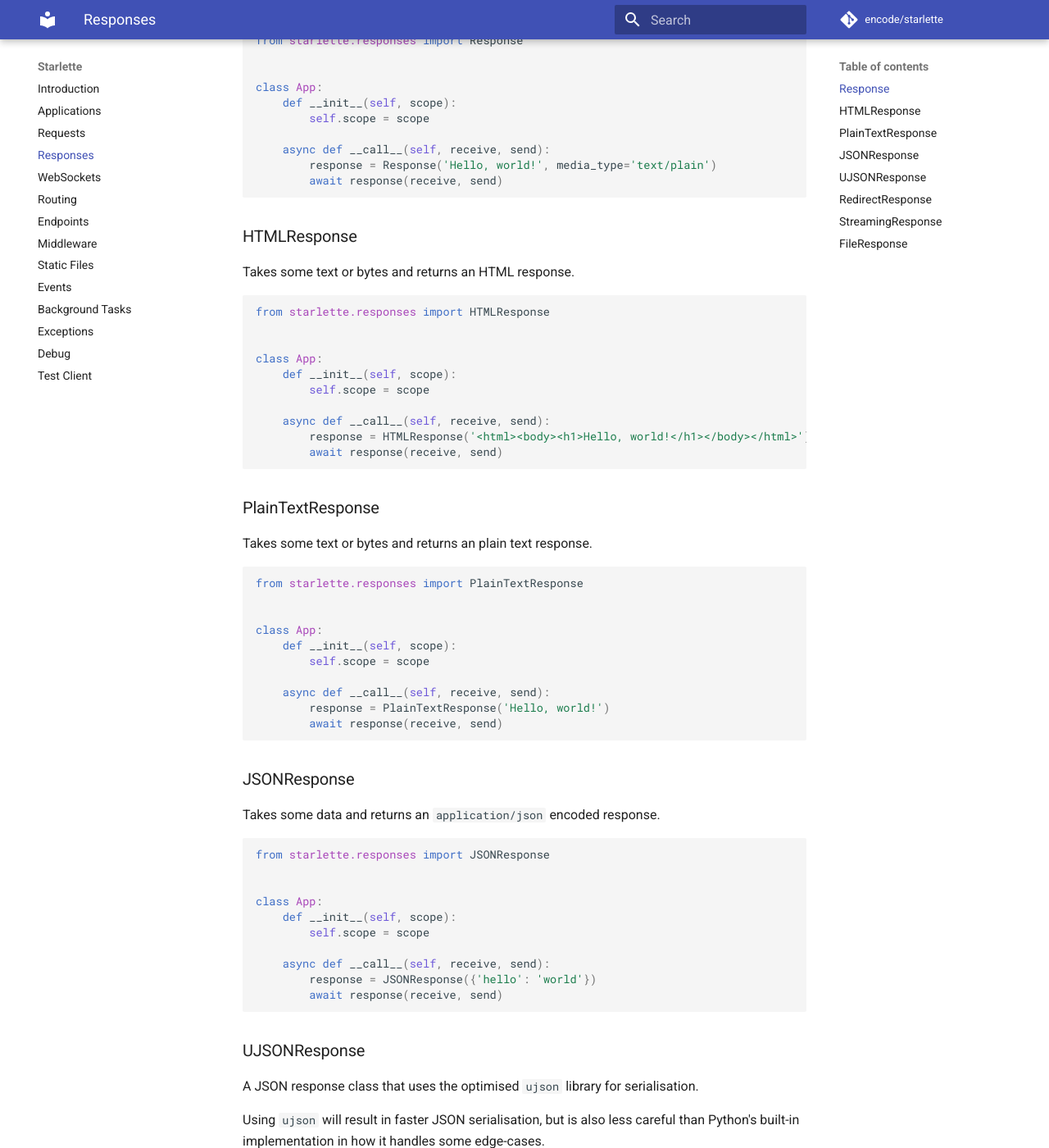
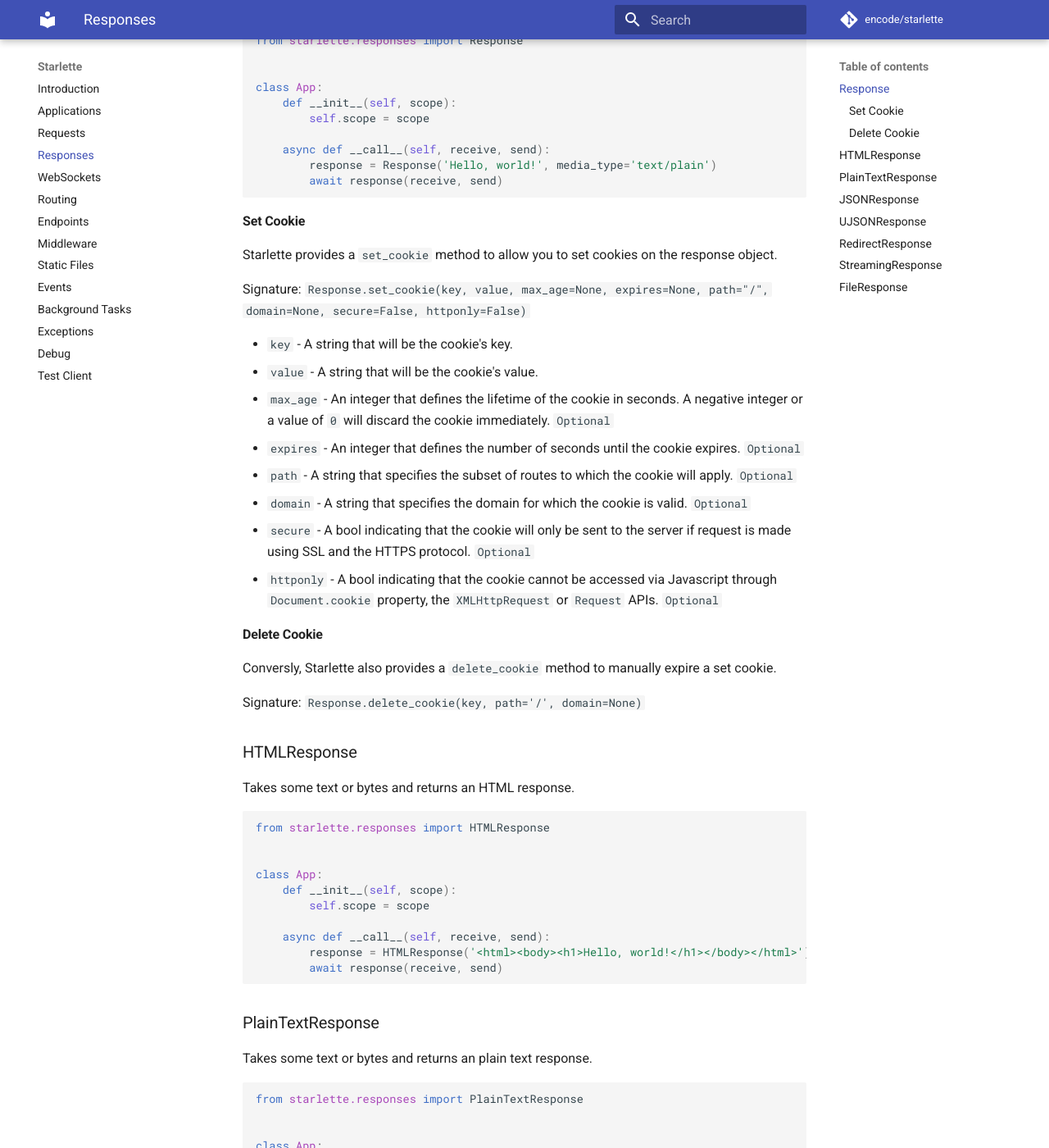
Before and after one commit to hidraco/starlette, an MkDocs documentation site: the page built from docs/responses.md, in a window 1280 px wide and 1400 px high, scrolled down 572 px. Shown: the whole window at 82% size. Built offline with MkDocs 1.6.1 and Material for MkDocs 9.7.7, drawn with Linux system fonts in a browser that asks for light colours; comment, search, counter and statistics services are not loaded.

Commit message:
Add documentation for cookies (#116)
* Add cookies to request docs

* Add cookies to response docs

* Reformat the postion of methods

````diff
--- a/docs/responses.md
+++ b/docs/responses.md
@@ -30,6 +30,27 @@ class App:
         response = Response('Hello, world!', media_type='text/plain')
         await response(receive, send)
 ```
+#### Set Cookie
+
+Starlette provides a `set_cookie` method to allow you to set cookies on the response object.
+
+Signature: `Response.set_cookie(key, value, max_age=None, expires=None, path="/", domain=None, secure=False, httponly=False)`
+
+* `key` - A string that will be the cookie's key.
+* `value` - A string that will be the cookie's value.
+* `max_age` - An integer that defines the lifetime of the cookie in seconds. A negative integer or a value of `0` will discard the cookie immediately. `Optional`
+* `expires` - An integer that defines the number of seconds until the cookie expires. `Optional`
+* `path` - A string that specifies the subset of routes to which the cookie will apply. `Optional`
+* `domain` - A string that specifies the domain for which the cookie is valid. `Optional`
+* `secure` - A bool indicating that the cookie will only be sent to the server if request is made using SSL and the HTTPS protocol. `Optional`
+* `httponly` - A bool indicating that the cookie cannot be accessed via Javascript through `Document.cookie` property, the `XMLHttpRequest` or `Request` APIs. `Optional`
+
+#### Delete Cookie
+
+Conversly, Starlette also provides a `delete_cookie` method to manually expire a set cookie.
+
+Signature: `Response.delete_cookie(key, path='/', domain=None)`
+
 
 ### HTMLResponse
 
````
Also changed, not shown: docs/requests.md (+10 -0 lines).
